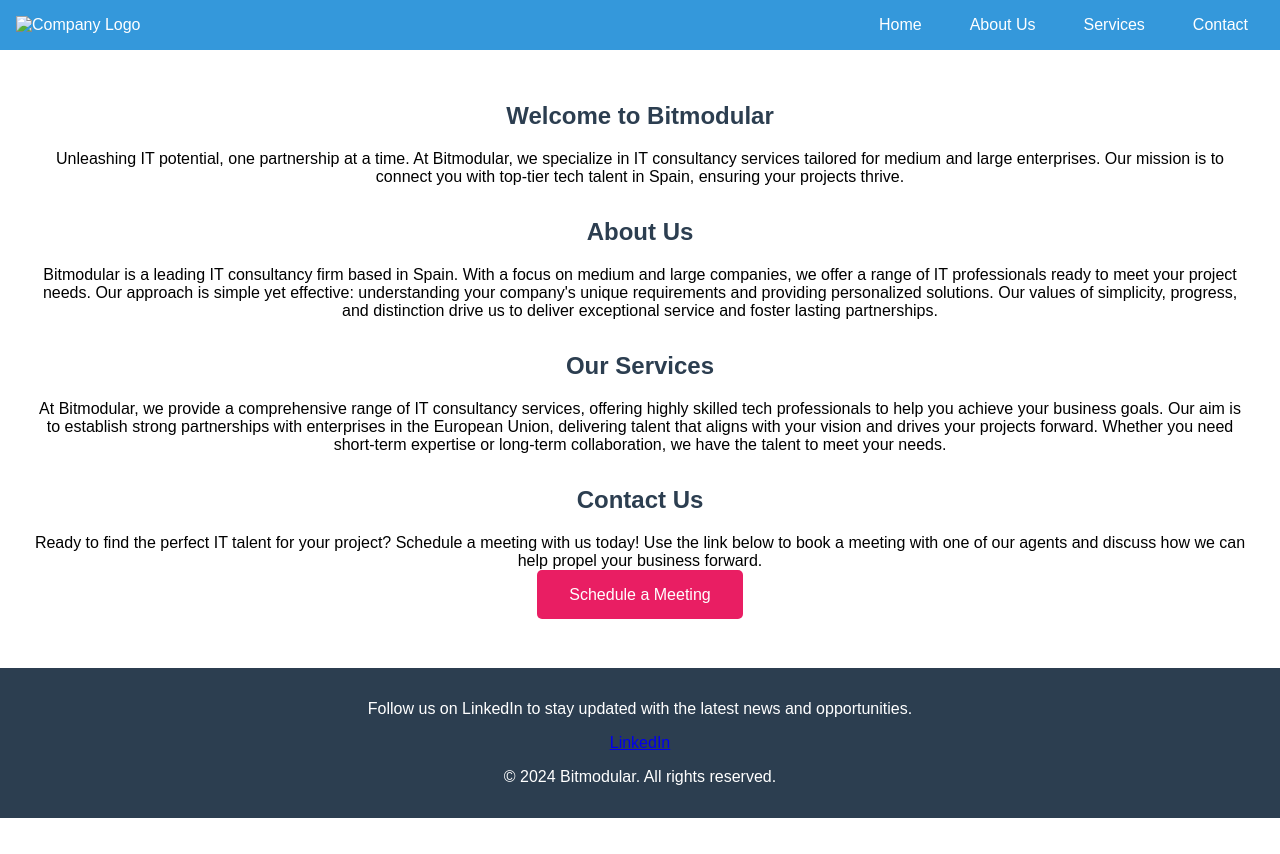
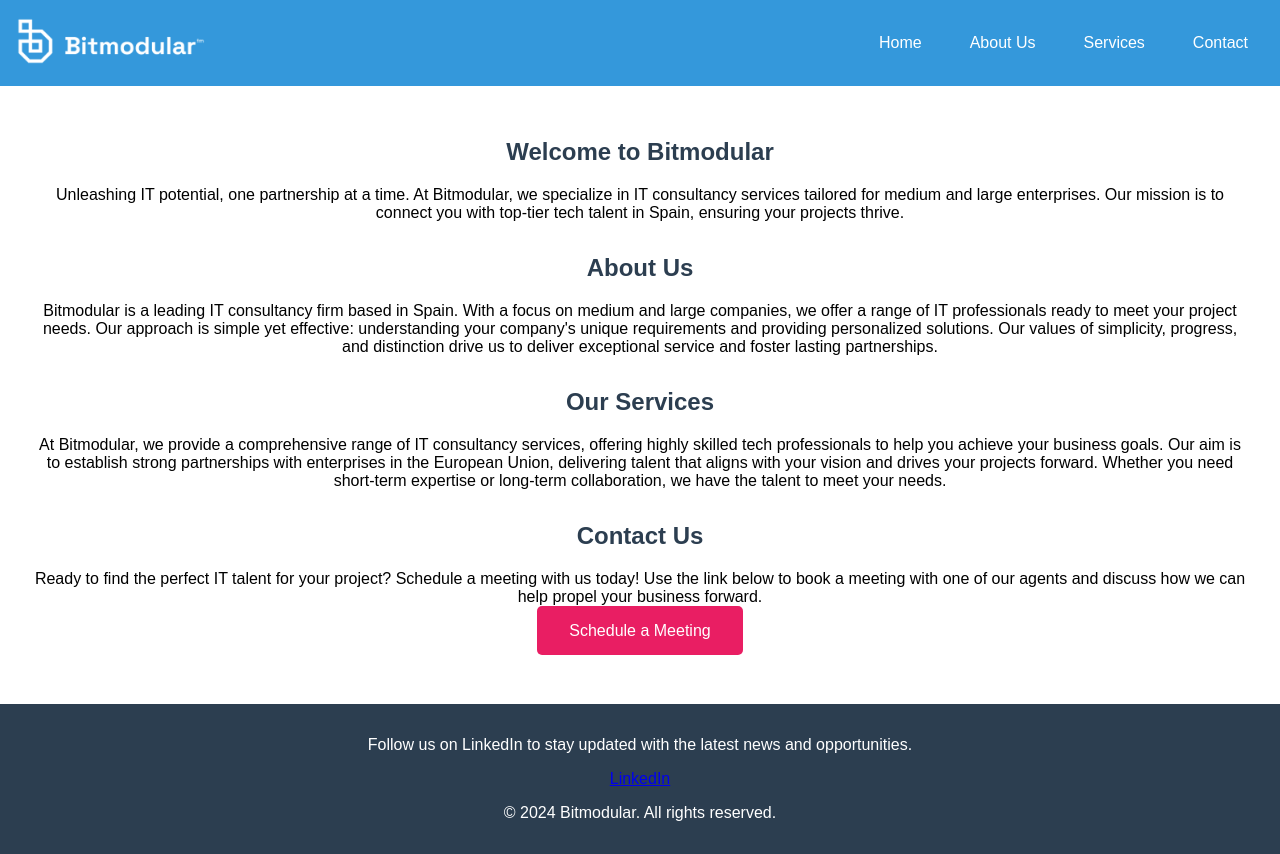
Before and after one commit to digital564/bit2024, a plain HTML site: page index.html in a window 1280 px wide. Before the commit the page ends 818 px from the top, so only its background shows below. Drawn offline with Linux system fonts and the light colour scheme.

Commit message:
Update index.html

```diff
--- a/index.html
+++ b/index.html
@@ -10,7 +10,7 @@
     <header>
         <div class="logo">
             <!-- Placeholder for the logo -->
-            <img src="logo-placeholder.png" alt="Company Logo">
+            <img src="img/logo-placeholder.png" alt="Company Logo">
         </div>
         <nav>
             <ul>
```
